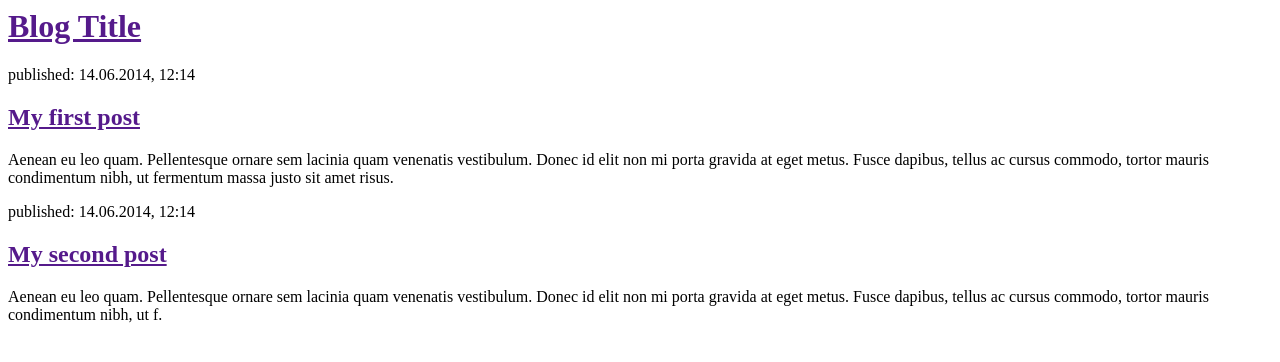
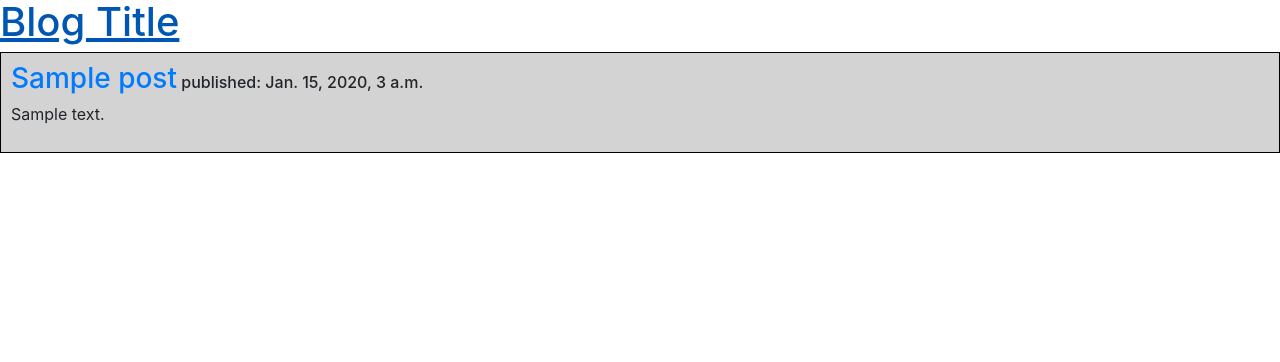
Before and after one commit to cameron-yee/djangoblog, a Django app: template blog/templates/blog/post_list.html in a window 1280 px wide. Shown: the top 362 px of the page. Run offline with Django 3.2, Linux system fonts and the light colour scheme; the template is opened without the code that fills it: values that come from a table or form of the project are taken from there, others are empty; tables that the repository leaves empty hold one stand-in row (values such as "Sample post"); some libraries are stand-ins or nearby versions.

Commit message:
Added static css file for blog app and updated blog view and homepage template

```diff
--- /dev/null
+++ b/blog/static/css/blog.css
@@ -0,0 +1,3 @@
+h1 {
+  color:
+}
--- a/blog/templates/blog/post_list.html
+++ b/blog/templates/blog/post_list.html
@@ -1,22 +1,20 @@
+{% load staticfiles %}
 <html>
     <head>
+        <link rel="stylesheet" href="https://maxcdn.bootstrapcdn.com/bootstrap/4.0.0-beta/css/bootstrap.min.css">
+        <link rel="stylesheet" href="{% static 'css/blog.css' %}">
         <title>Blog Title</title>
     </head>
     <body>
-        <div>
-            <h1><a href="">Blog Title</a></h1>
+      <div>
+        <h1><a href="">Blog Title</a></h1>
+      </div>
+      {% for post in posts %}
+        <div style="border: 1px solid black; background-color: lightgray; margin-bottom: 2%; padding: 10px;">
+          <h3><a href="">{{ post.title }}</a><span style="font-size: 12pt;"> published: {{ post.published_date }}</span></h3>
+
+          <p>{{ post.text|linebreaksbr }}</p>
         </div>
-
-        <div>
-            <p>published: 14.06.2014, 12:14</p>
-            <h2><a href="">My first post</a></h2>
-            <p>Aenean eu leo quam. Pellentesque ornare sem lacinia quam venenatis vestibulum. Donec id elit non mi porta gravida at eget metus. Fusce dapibus, tellus ac cursus commodo, tortor mauris condimentum nibh, ut fermentum massa justo sit amet risus.</p>
-        </div>
-
-        <div>
-            <p>published: 14.06.2014, 12:14</p>
-            <h2><a href="">My second post</a></h2>
-            <p>Aenean eu leo quam. Pellentesque ornare sem lacinia quam venenatis vestibulum. Donec id elit non mi porta gravida at eget metus. Fusce dapibus, tellus ac cursus commodo, tortor mauris condimentum nibh, ut f.</p>
-        </div>
+      {% endfor %}
     </body>
 </html>
--- a/blog/views.py
+++ b/blog/views.py
@@ -1,4 +1,7 @@
 from django.shortcuts import render
+from django.utils import timezone
+from .models import Post
 
 def post_list(request):
-    return render(request, 'blog/post_list.html', {})
+    posts = Post.objects.filter(published_date__lte=timezone.now()).order_by('-published_date')
+    return render(request, 'blog/post_list.html', {'posts': posts})
```
